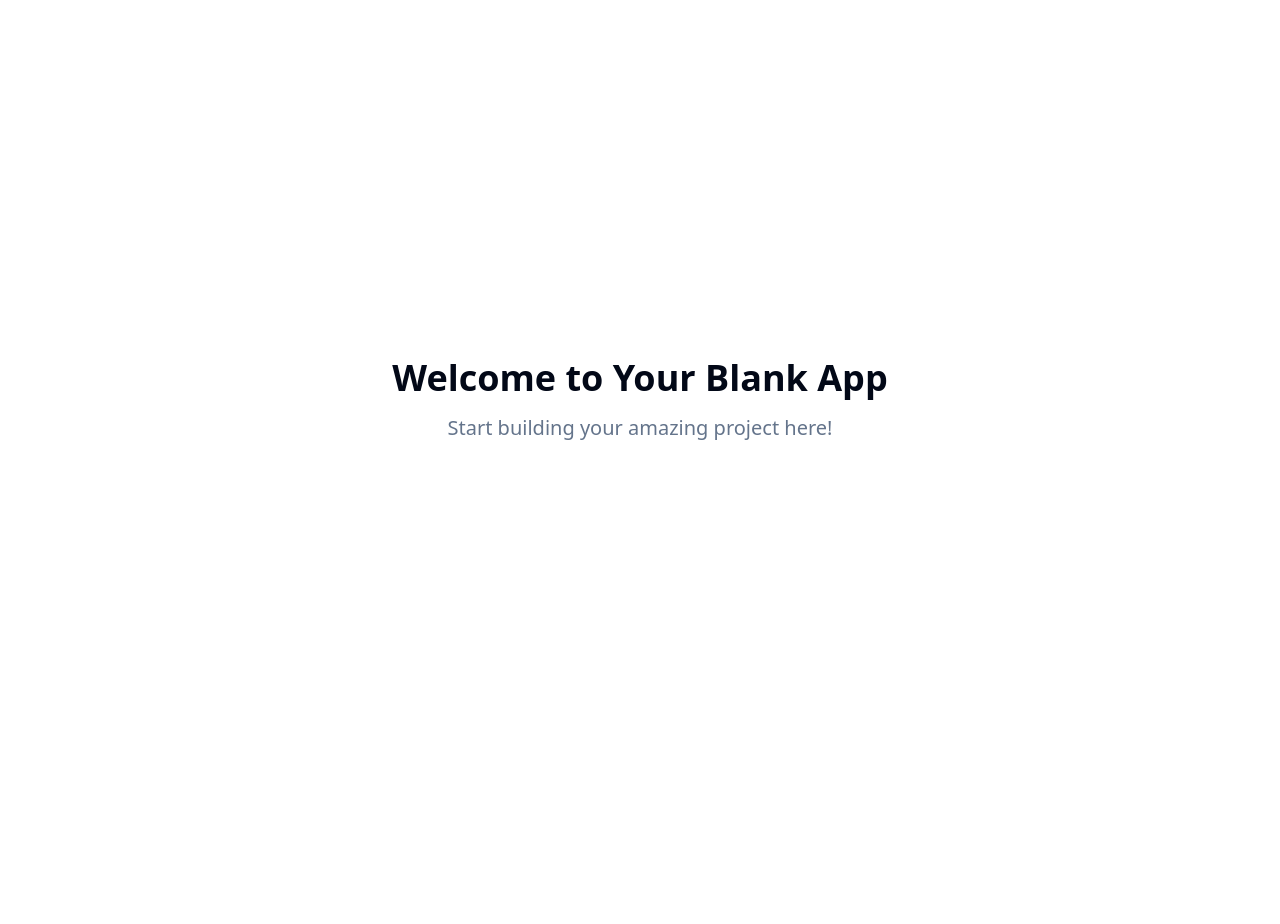
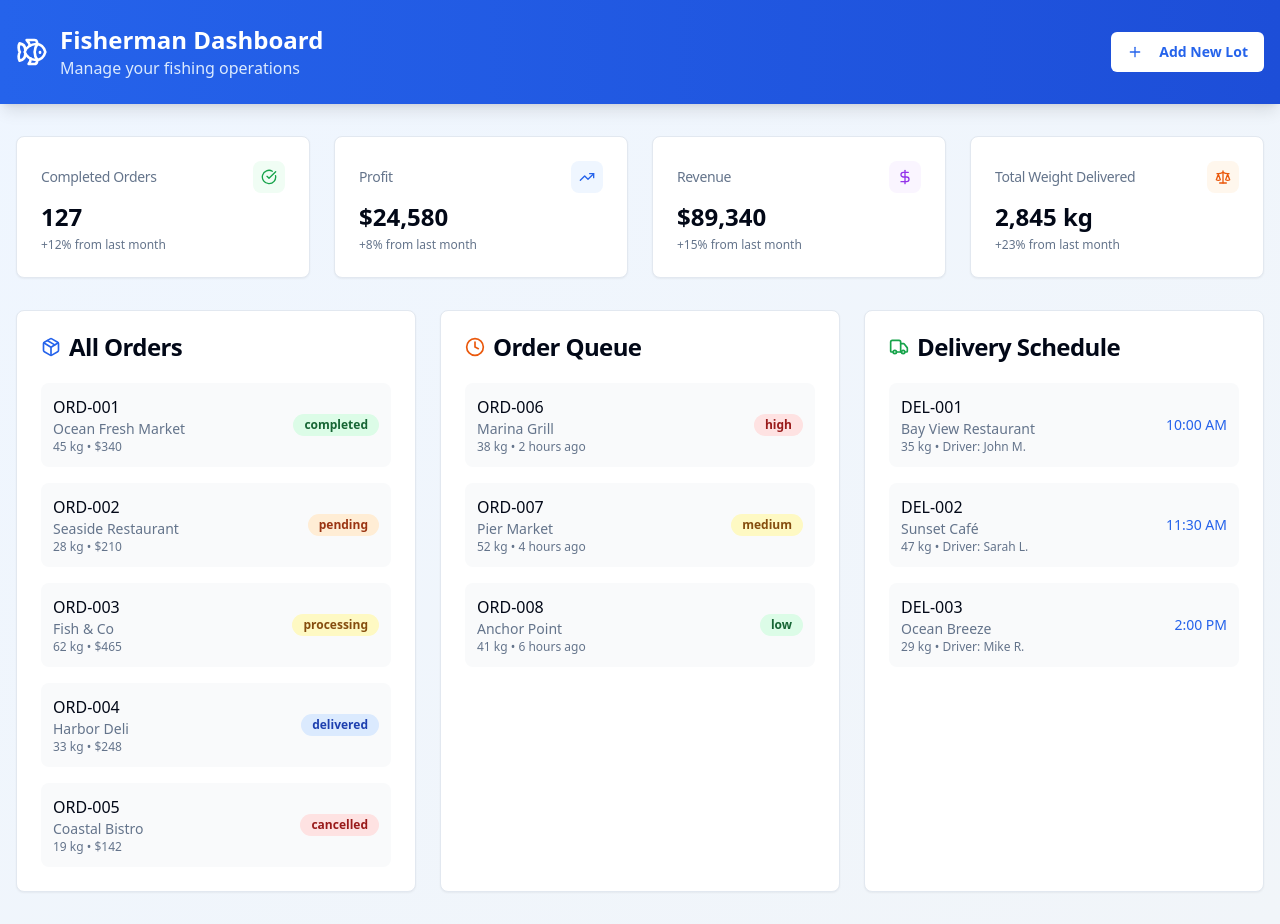
Before and after one commit to yash-2928/order-flow-harbor-view, a React (Vite) app: page / in a window 1280 px wide. Before the commit the page ends 800 px from the top, so only its background shows below. Built offline with nearby package versions, Linux system fonts and the light colour scheme.

Commit message:
feat: Implement fisherman dashboard
Add fisherman dashboard with cards for completed orders, profit, revenue, and total weight. Include lists for all statuses, received orders, and deliveries. Add a button to add new lots.

```diff
--- /dev/null
+++ b/src/components/DashboardHeader.tsx
@@ -0,0 +1,34 @@
+
+import { Fish, Plus } from "lucide-react";
+import { Button } from "@/components/ui/button";
+
+export const DashboardHeader = () => {
+  const handleAddNewLot = () => {
+    console.log("Redirecting to add new lot...");
+    // This would typically navigate to a new route
+  };
+
+  return (
+    <header className="bg-gradient-to-r from-blue-600 to-blue-700 text-white shadow-lg">
+      <div className="container mx-auto px-4 py-6">
+        <div className="flex items-center justify-between">
+          <div className="flex items-center space-x-3">
+            <Fish className="h-8 w-8" />
+            <div>
+              <h1 className="text-2xl font-bold">Fisherman Dashboard</h1>
+              <p className="text-blue-100">Manage your fishing operations</p>
+            </div>
+          </div>
+
+          <Button
+            onClick={handleAddNewLot}
+            className="bg-white text-blue-600 hover:bg-blue-50 font-semibold"
+          >
+            <Plus className="h-4 w-4 mr-2" />
+            Add New Lot
+          </Button>
+        </div>
+      </div>
+    </header>
+  );
+};
--- /dev/null
+++ b/src/components/DashboardStats.tsx
@@ -0,0 +1,63 @@
+
+import { Card, CardContent, CardHeader, CardTitle } from "@/components/ui/card";
+import { CheckCircle, DollarSign, TrendingUp, Scale } from "lucide-react";
+
+const stats = [
+  {
+    title: "Completed Orders",
+    value: "127",
+    icon: CheckCircle,
+    color: "text-green-600",
+    bgColor: "bg-green-50",
+    change: "+12% from last month"
+  },
+  {
+    title: "Profit",
+    value: "$24,580",
+    icon: TrendingUp,
+    color: "text-blue-600",
+    bgColor: "bg-blue-50",
+    change: "+8% from last month"
+  },
+  {
+    title: "Revenue",
+    value: "$89,340",
+    icon: DollarSign,
+    color: "text-purple-600",
+    bgColor: "bg-purple-50",
+    change: "+15% from last month"
+  },
+  {
+    title: "Total Weight Delivered",
+    value: "2,845 kg",
+    icon: Scale,
+    color: "text-orange-600",
+    bgColor: "bg-orange-50",
+    change: "+23% from last month"
+  }
+];
+
+export const DashboardStats = () => {
+  return (
+    <div className="grid grid-cols-1 md:grid-cols-2 lg:grid-cols-4 gap-6">
+      {stats.map((stat, index) => (
+        <Card key={index} className="hover:shadow-lg transition-shadow duration-300">
+          <CardHeader className="flex flex-row items-center justify-between space-y-0 pb-2">
+            <CardTitle className="text-sm font-medium text-muted-foreground">
+              {stat.title}
+            </CardTitle>
+            <div className={`p-2 rounded-lg ${stat.bgColor}`}>
+              <stat.icon className={`h-4 w-4 ${stat.color}`} />
+            </div>
+          </CardHeader>
+          <CardContent>
+            <div className="text-2xl font-bold">{stat.value}</div>
+            <p className="text-xs text-muted-foreground mt-1">
+              {stat.change}
+            </p>
+          </CardContent>
+        </Card>
+      ))}
+    </div>
+  );
+};
--- /dev/null
+++ b/src/components/OrderLists.tsx
@@ -0,0 +1,122 @@
+
+import { Card, CardContent, CardHeader, CardTitle } from "@/components/ui/card";
+import { Badge } from "@/components/ui/badge";
+import { Clock, Package, Truck } from "lucide-react";
+
+const allOrders = [
+  { id: "ORD-001", customer: "Ocean Fresh Market", status: "completed", weight: "45 kg", value: "$340" },
+  { id: "ORD-002", customer: "Seaside Restaurant", status: "pending", weight: "28 kg", value: "$210" },
+  { id: "ORD-003", customer: "Fish & Co", status: "processing", weight: "62 kg", value: "$465" },
+  { id: "ORD-004", customer: "Harbor Deli", status: "delivered", weight: "33 kg", value: "$248" },
+  { id: "ORD-005", customer: "Coastal Bistro", status: "cancelled", weight: "19 kg", value: "$142" }
+];
+
+const orderQueue = [
+  { id: "ORD-006", customer: "Marina Grill", time: "2 hours ago", weight: "38 kg", priority: "high" },
+  { id: "ORD-007", customer: "Pier Market", time: "4 hours ago", weight: "52 kg", priority: "medium" },
+  { id: "ORD-008", customer: "Anchor Point", time: "6 hours ago", weight: "41 kg", priority: "low" }
+];
+
+const deliverySchedule = [
+  { id: "DEL-001", customer: "Bay View Restaurant", time: "10:00 AM", weight: "35 kg", driver: "John M." },
+  { id: "DEL-002", customer: "Sunset Café", time: "11:30 AM", weight: "47 kg", driver: "Sarah L." },
+  { id: "DEL-003", customer: "Ocean Breeze", time: "2:00 PM", weight: "29 kg", driver: "Mike R." }
+];
+
+const getStatusColor = (status: string) => {
+  switch (status) {
+    case "completed": return "bg-green-100 text-green-800";
+    case "delivered": return "bg-blue-100 text-blue-800";
+    case "processing": return "bg-yellow-100 text-yellow-800";
+    case "pending": return "bg-orange-100 text-orange-800";
+    case "cancelled": return "bg-red-100 text-red-800";
+    default: return "bg-gray-100 text-gray-800";
+  }
+};
+
+const getPriorityColor = (priority: string) => {
+  switch (priority) {
+    case "high": return "bg-red-100 text-red-800";
+    case "medium": return "bg-yellow-100 text-yellow-800";
+    case "low": return "bg-green-100 text-green-800";
+    default: return "bg-gray-100 text-gray-800";
+  }
+};
+
+export const OrderLists = () => {
+  return (
+    <div className="grid grid-cols-1 lg:grid-cols-3 gap-6">
+      {/* All Orders */}
+      <Card className="hover:shadow-lg transition-shadow duration-300">
+        <CardHeader>
+          <CardTitle className="flex items-center space-x-2">
+            <Package className="h-5 w-5 text-blue-600" />
+            <span>All Orders</span>
+          </CardTitle>
+        </CardHeader>
+        <CardContent className="space-y-4">
+          {allOrders.map((order) => (
+            <div key={order.id} className="flex items-center justify-between p-3 bg-gray-50 rounded-lg hover:bg-gray-100 transition-colors">
+              <div className="flex-1">
+                <div className="font-medium">{order.id}</div>
+                <div className="text-sm text-muted-foreground">{order.customer}</div>
+                <div className="text-xs text-muted-foreground">{order.weight} • {order.value}</div>
+              </div>
+              <Badge className={getStatusColor(order.status)}>
+                {order.status}
+              </Badge>
+            </div>
+          ))}
+        </CardContent>
+      </Card>
+
+      {/* Order Queue */}
+      <Card className="hover:shadow-lg transition-shadow duration-300">
+        <CardHeader>
+          <CardTitle className="flex items-center space-x-2">
+            <Clock className="h-5 w-5 text-orange-600" />
+            <span>Order Queue</span>
+          </CardTitle>
+        </CardHeader>
+        <CardContent className="space-y-4">
+          {orderQueue.map((order) => (
+            <div key={order.id} className="flex items-center justify-between p-3 bg-gray-50 rounded-lg hover:bg-gray-100 transition-colors">
+              <div className="flex-1">
+                <div className="font-medium">{order.id}</div>
+                <div className="text-sm text-muted-foreground">{order.customer}</div>
+                <div className="text-xs text-muted-foreground">{order.weight} • {order.time}</div>
+              </div>
+              <Badge className={getPriorityColor(order.priority)}>
+                {order.priority}
+              </Badge>
+            </div>
+          ))}
+        </CardContent>
+      </Card>
+
+      {/* Delivery Schedule */}
+      <Card className="hover:shadow-lg transition-shadow duration-300">
+        <CardHeader>
+          <CardTitle className="flex items-center space-x-2">
+            <Truck className="h-5 w-5 text-green-600" />
+            <span>Delivery Schedule</span>
+          </CardTitle>
+        </CardHeader>
+        <CardContent className="space-y-4">
+          {deliverySchedule.map((delivery) => (
+            <div key={delivery.id} className="flex items-center justify-between p-3 bg-gray-50 rounded-lg hover:bg-gray-100 transition-colors">
+              <div className="flex-1">
+                <div className="font-medium">{delivery.id}</div>
+                <div className="text-sm text-muted-foreground">{delivery.customer}</div>
+                <div className="text-xs text-muted-foreground">{delivery.weight} • Driver: {delivery.driver}</div>
+              </div>
+              <div className="text-right">
+                <div className="text-sm font-medium text-blue-600">{delivery.time}</div>
+              </div>
+            </div>
+          ))}
+        </CardContent>
+      </Card>
+    </div>
+  );
+};
--- a/src/pages/Index.tsx
+++ b/src/pages/Index.tsx
@@ -1,12 +1,17 @@
-// Update this page (the content is just a fallback if you fail to update the page)
+
+import { DashboardStats } from "@/components/DashboardStats";
+import { OrderLists } from "@/components/OrderLists";
+import { DashboardHeader } from "@/components/DashboardHeader";
 
 const Index = () => {
   return (
-    <div className="min-h-screen flex items-center justify-center bg-background">
-      <div className="text-center">
-        <h1 className="text-4xl font-bold mb-4">Welcome to Your Blank App</h1>
-        <p className="text-xl text-muted-foreground">Start building your amazing project here!</p>
-      </div>
+    <div className="min-h-screen bg-gradient-to-br from-blue-50 to-slate-100">
+      <DashboardHeader />
+
+      <main className="container mx-auto px-4 py-8 space-y-8">
+        <DashboardStats />
+        <OrderLists />
+      </main>
     </div>
   );
 };
```
